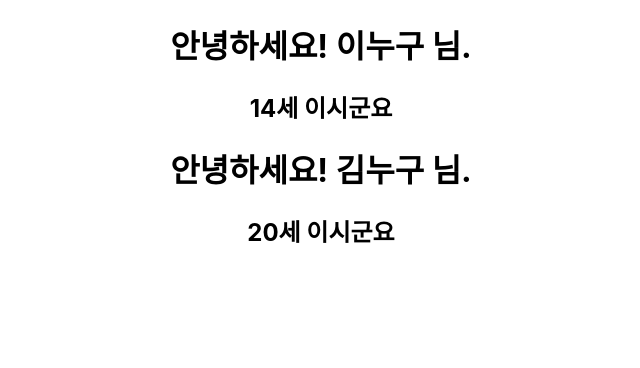
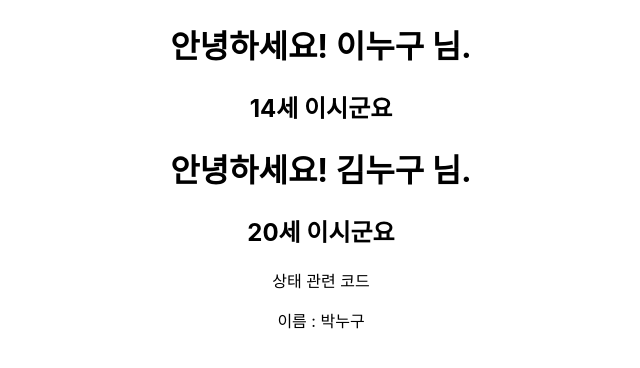
Before and after one commit to tigerlcw/2023FintechEdu, a React (Create React App) app in the folder app/front/: page / in a window 1280 px wide. Shown: the top 368 px of the page, without its empty margins (319-959 px from the left). Built offline with nearby package versions, Linux system fonts and the light colour scheme.

Commit message:
lecture react useState

```diff
--- a/app/front/src/App.js
+++ b/app/front/src/App.js
@@ -1,11 +1,13 @@
 import './App.css';
 import Welcome from './Components/Welcome'; // 컴포넌트 import
+import StateComponent from './Components/StateComponent';
 
 function App() {
   return (
     <div className="App">
       <Welcome username="이누구" age={14} /> {/* 컴포넌트 사용 */}
       <Welcome username="김누구" age={20} />
+      <StateComponent />
     </div>
   );
 }
--- /dev/null
+++ b/app/front/src/Components/StateComponent.js
@@ -0,0 +1,17 @@
+import { useState } from 'react';
+const StateComponent = () => {
+  // let username = '홍길동'; // 상태(state) 정의는 return 전에 해야 함.
+  // 프론트엔드는 항상 상태 변화에 따라서 렌더링을 다시 해줘야 함.
+  let [username, setUsername] = useState('홍길동');
+  setInterval(() => {
+    setUsername('박누구');
+  }, 3000);
+  return (
+    <div>
+      <p>상태 관련 코드</p>
+      이름 : {username} <br />
+    </div>
+  );
+};
+
+export default StateComponent;
```
